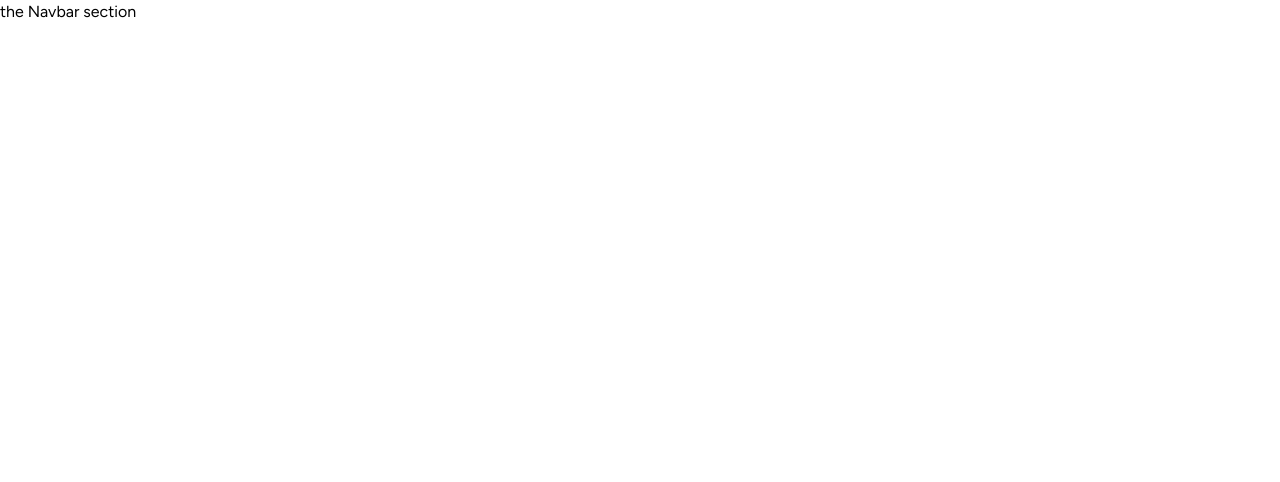
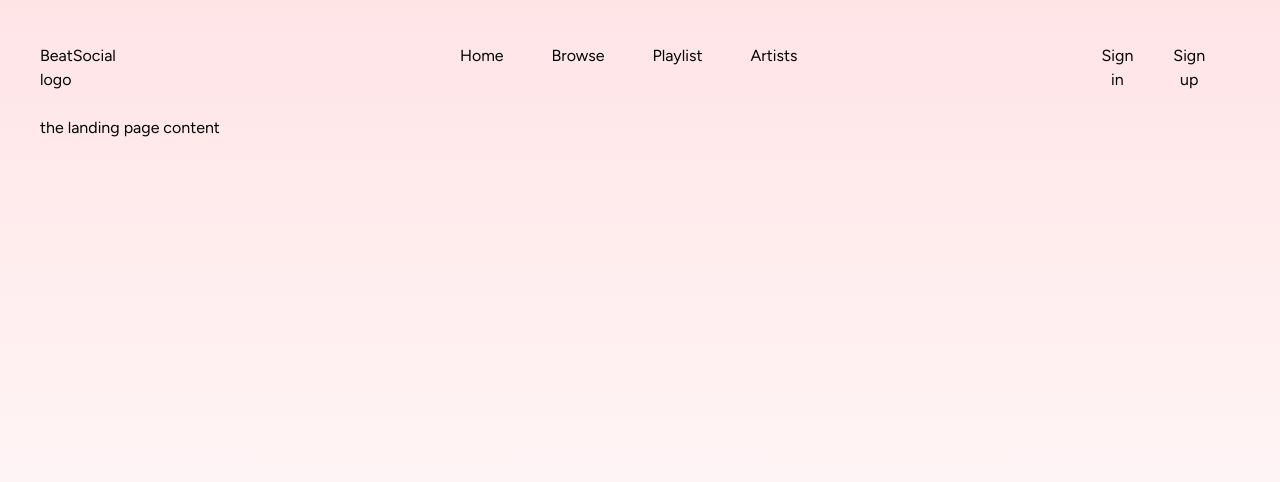
Before and after one commit to nazarenegena/BeatSocial, a Next.js app: page / in a window 1280 px wide. Shown: the top 482 px of the page. Built offline with nearby package versions, Linux system fonts and the light colour scheme.

Commit message:
navbar and landing page structure

```diff
--- a/app/layout.js
+++ b/app/layout.js
@@ -13,11 +13,17 @@ export const metadata = {
 export default function RootLayout({ children }) {
   return (
     <html lang="en">
-      <body className={font.className}>
-        <Navbar>
+      <body className={`${font.className} px-10
+       py-5
+       bg-gradient-to-t from-white to-rose-100
+       `}>
+        <div className="flex justify-between py-6">
+          <p>BeatSocial logo</p>
+          <Navbar />
+
+        </div>
+
 {children}
-        </Navbar>
-
       </body>
     </html>
   )
--- a/app/page.js
+++ b/app/page.js
@@ -1,11 +1,12 @@
-import LandingPage from "@/components/LandingPage";
 
 export default function Home() {
   return (
-    <>
-          <LandingPage/>
+    <div
+    >
+     <p>the landing page content</p>
 
-      </>
+
+      </div>
 
 
   )
--- a/components/LandingPage.js
+++ /dev/null
@@ -1,13 +0,0 @@
-
-const LandingPage = () => {
-    return (
-        <div>
-
-                <h1>this is the landing page</h1>
-
-
-        </div>
-    )
-}
-
-export default LandingPage
--- a/components/MusicPage.jsx
+++ b/components/MusicPage.jsx
@@ -1,19 +1,17 @@
 import SocialsSection from "./SocialsSection"
 import TrackLineUpSection from "./TrackLineUpSection"
+import LyricSection from "./LyricsSection"
 
 
 const MusicPage = () => {
     return (
         <div>
-         <LyricSection>
-          {children}
-        </LyricSection>
-        <SocialsSection>
-          {children}
-        </SocialsSection>
-        <TrackLineUpSection>
-          {children}
-        </TrackLineUpSection>
+         <LyricSection/>
+
+        <SocialsSection/>
+
+        <TrackLineUpSection/>
+
         </div>
     )
 }
--- a/components/Navbar.js
+++ b/components/Navbar.js
@@ -1,7 +1,15 @@
 const Navbar = () => {
     return (
-        <div>
-            the Navbar section
+        <div className="flex mx-80   ">
+            <p className="mx-6">Home</p>
+            <p className="mx-6">Browse</p>
+            <p className="mx-6">Playlist</p>
+            <p className="mx-6">Artists</p>
+
+            <div className = "flex ml-60">
+                <button className="mx-10">Sign in</button>
+                <button>Sign up</button>
+            </div>
         </div>
     )
 }
--- a/tailwind.config.js
+++ b/tailwind.config.js
@@ -12,6 +12,7 @@ module.exports = {
         'gradient-conic':
           'conic-gradient(from 180deg at 50% 50%, var(--tw-gradient-stops))',
       },
+
     },
   },
   plugins: [],
```
Also changed, not shown: Authentication/SignIn.js (added, +9 -0 lines), Authentication/SignUp.js (added, +9 -0 lines).
